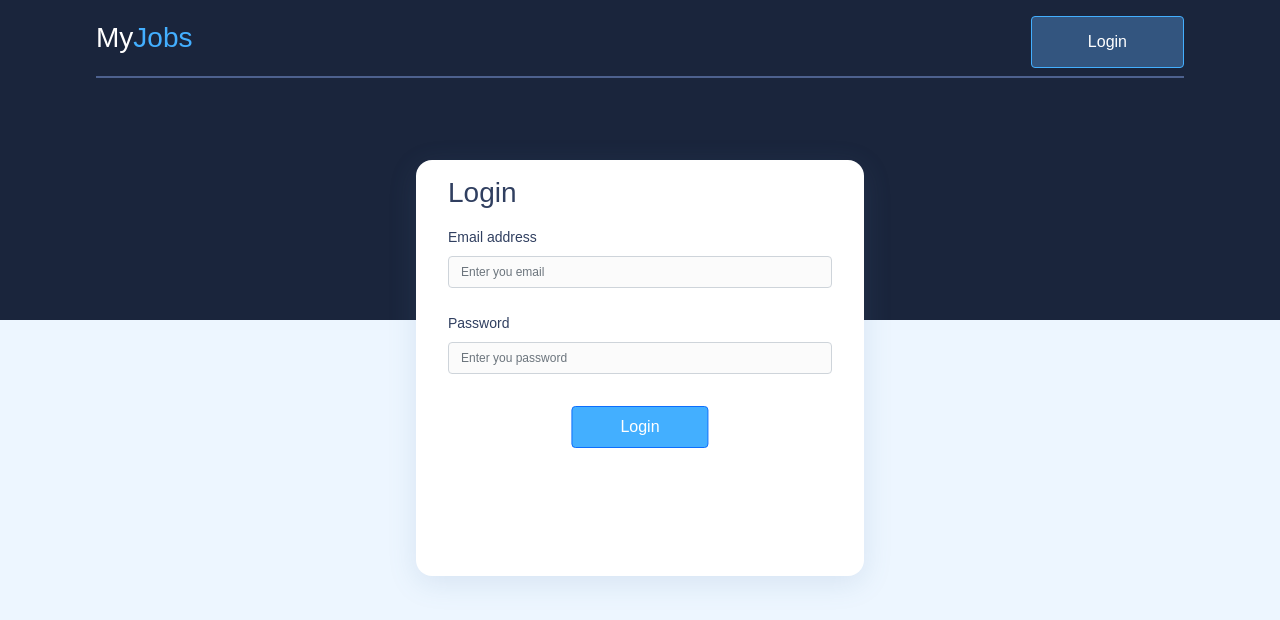
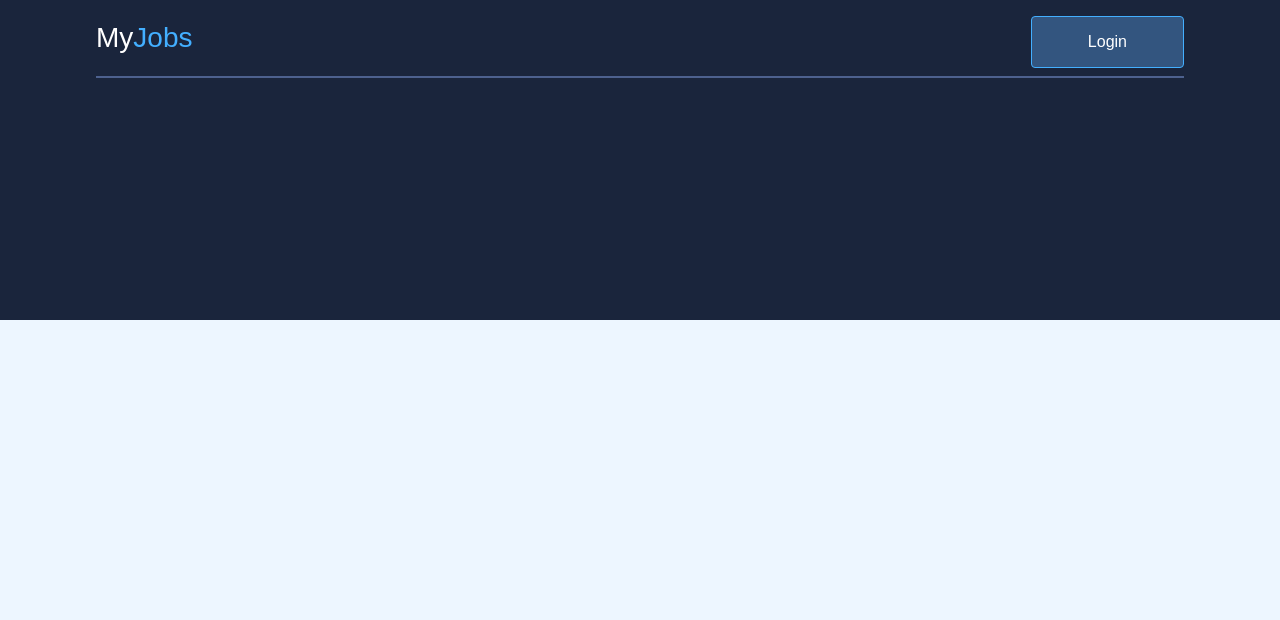
Before and after one commit to hardikbachhan/squareboattask, a React (Create React App) app: page / in a window 1280 px wide. Shown: the top 620 px of the page. Built offline with nearby package versions, Linux system fonts and the light colour scheme; a web font is replaced by a local one.

Commit message:
create jobs panel

```diff
--- a/src/App.js
+++ b/src/App.js
@@ -1,12 +1,14 @@
 import "./App.css";
 import Navbar from "./components/navbar/Navbar";
 import Login from "./components/login/Login";
+import Jobs from "./components/postedjobs/Jobs";
 
 function App() {
     return (
         <div className="body">
             <Navbar />
-            <Login />
+            {/* <Login /> */}
+            <Jobs />
         </div>
     );
 }
--- a/src/components/login/login.css
+++ b/src/components/login/login.css
@@ -1,33 +1,35 @@
 .login {
   height: 100vh;
-  background-color: #FFFFFF;
+  background-color: #ffffff;
   position: relative;
 }
+
 .compartment-1 {
   width: 100%;
-  background-color: #1A253C;
+  background-color: #1a253c;
   height: 40%;
 }
+
 .compartment-2 {
   width: 100%;
-  background-color: #EDF6FF;
+  background-color: #edf6ff;
   height: 60%;
 }
 
 .login-form {
-    color: #303F60;
+  color: #303f60;
   position: absolute;
   top: 20%;
   left: 50%;
   width: 35%;
   height: 52%;
   transform: translate(-50%);
-    background-color: #FFFFFF;
-    font-family: 'Helvetica 65 Bold', sans-serif;
+  background-color: #ffffff;
+  font-family: "Helvetica 65 Bold", sans-serif;
   font-size: 22px;
   padding: 1rem 2rem;
   border-radius: 1rem;
-    box-shadow: #557DA526 0px 7px 29px 0px;
+  box-shadow: #557da526 0px 7px 29px 0px;
 }
 
 .login-form-subheading {
@@ -36,21 +38,21 @@
 }
 
 .login-form-input {
-    color: #C6C6C6;
+  color: #c6c6c6;
   font-size: 12px;
-    background-color: #E8E8E833;
+  background-color: #e8e8e833;
 }
 
 .error-message {
   font-size: 12px;
-    color: #FF0000;
+  color: #ff0000;
   align-self: flex-end;
 }
 
 .login-btn {
-    background-color: #43AFFF;
+  background-color: #43afff;
   padding: 8px 3rem;
-    font-family: 'Helvetica 65 Medium', sans-serif;
+  font-family: "Helvetica 65 Medium", sans-serif;
   font-size: 16px;
   display: inline;
   margin-top: 1rem;
--- /dev/null
+++ b/src/components/postedjobs/Jobs.js
@@ -0,0 +1,16 @@
+import React from "react";
+import "./jobs.css";
+
+function Jobs() {
+  return (
+    <div className="jobs-portal">
+      <div className="compartment-1"></div>
+      <div className="compartment-2"></div>
+      <div className="jobs-panel">
+
+      </div>
+    </div>
+  );
+}
+
+export default Jobs;
--- /dev/null
+++ b/src/components/postedjobs/jobs.css
@@ -0,0 +1,17 @@
+.jobs-portal {
+  height: 100vh;
+  background-color: #ffffff;
+  position: relative;
+}
+
+.compartment-1 {
+  width: 100%;
+  background-color: #1a253c;
+  height: 40%;
+}
+
+.compartment-2 {
+  width: 100%;
+  background-color: #edf6ff;
+  height: 60%;
+}
```
Lines whose indentation alone changed are shown as unchanged.
